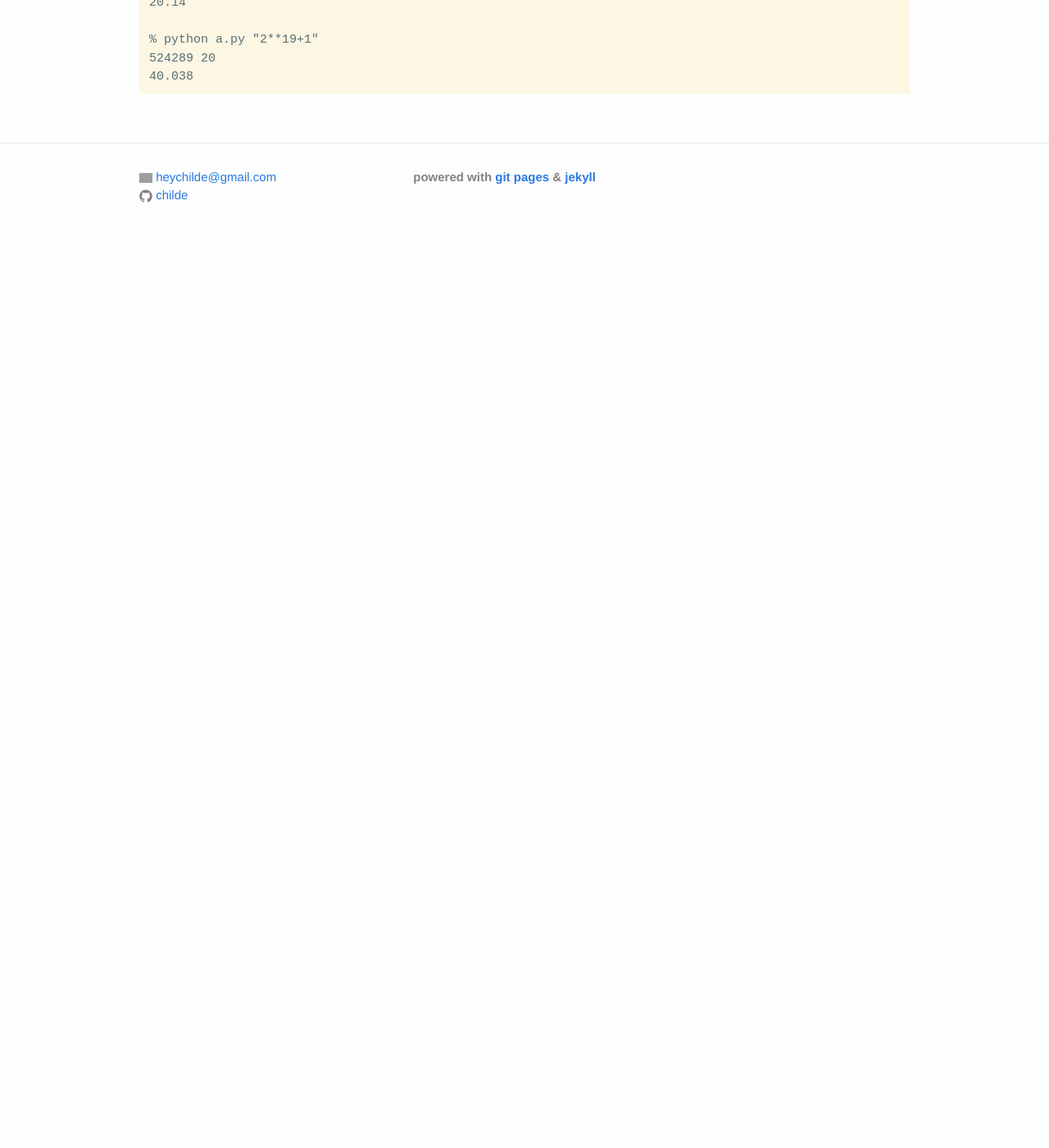
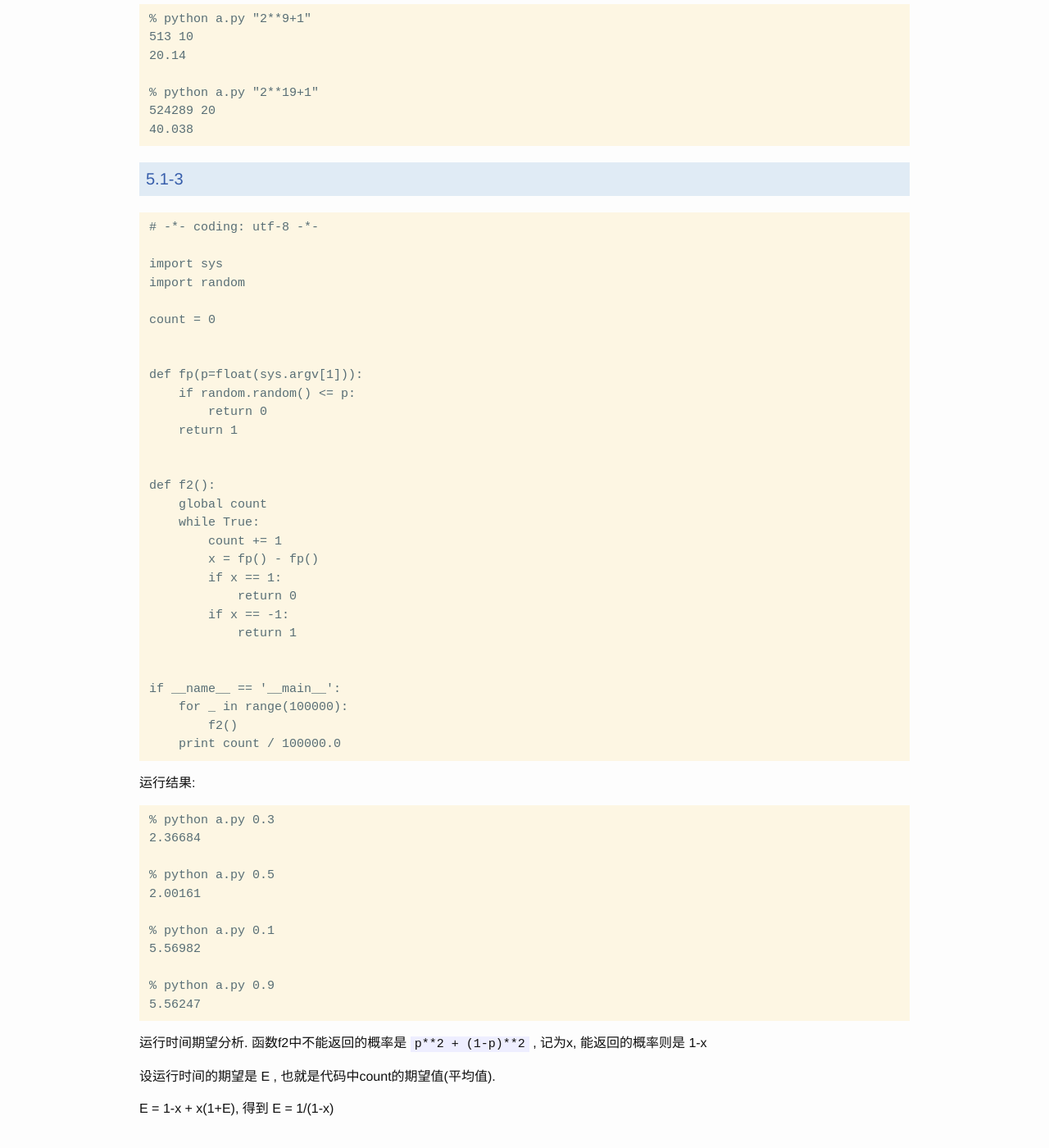
Before and after one commit to childe/ohmycat, a Jekyll site: the page built from _posts/2018-11-10-Introduction-to-Algorithms-3.md, in a window 1280 px wide and 1400 px high, scrolled down 2230 px. Shown: the whole window at 82% size. Built offline with Jekyll 4.4.1, drawn with Linux system fonts in a browser that asks for light colours; before the commit the page ends 2540 px from its top, so only the background shows below that; some of the changed text lies outside the part shown; grey boxes are pictures that could not be loaded.

Commit message:
modified:   _posts/2018-11-10-Introduction-to-Algorithms-3.md

````diff
--- a/_posts/2018-11-10-Introduction-to-Algorithms-3.md
+++ b/_posts/2018-11-10-Introduction-to-Algorithms-3.md
@@ -51,13 +51,15 @@ while r > n {
 return n
 ```
 
-我说他*不可靠*, 是因为这个 `while r > x` 的条件可能永远达成不了, 最坏时间复杂度应该是无限大吧, 但还是可以计算一下平均时间复杂度. 我算下来, 平均时间复杂度是 O(n), 这里的n不是x, 就是上面描述里面的n. 精确的说, 是2n
+我说他*不可靠*, 是因为这个 `while r > x` 的条件可能永远达成不了, 最坏时间复杂度应该是无限大吧, 但还是可以计算一下平均时间复杂度. 我算下来, 平均时间复杂度是 O(n), 这里的n不是x, 就是上面描述里面的n. 精确的说, 平均运行时间是2n
 
 计算方式如下:
 
 首先呢, 如果x正好是2的某整数次方, 那么不会死循环, 一次过! 坏情况是x正好是2的某整数次方+1, 这种情况下, 一次过的概率只有1/2, 还有1/2的概率需要重新再来一次.
 
-写了个程序验证了一下运行时间, 证明参考下一题, 证明思路是一样的.
+设期望运行时间, 也就是 `r = 2*r + rand(0,1)` 这行代码的运行次数的期望, 为 f(n), 那么 f(n) = 1/2 * n + 1/2 * (1+f(n)) , 求得 f(n) = 2n
+
+写了个程序验证了一下运行时间
 
 ```
 # -*- coding: utf-8 -*-
@@ -101,3 +103,59 @@ if __name__ == '__main__':
 524289 20
 40.038
 ```
+
+## 5.1-3
+
+```
+# -*- coding: utf-8 -*-
+
+import sys
+import random
+
+count = 0
+
+
+def fp(p=float(sys.argv[1])):
+    if random.random() <= p:
+        return 0
+    return 1
+
+
+def f2():
+    global count
+    while True:
+        count += 1
+        x = fp() - fp()
+        if x == 1:
+            return 0
+        if x == -1:
+            return 1
+
+
+if __name__ == '__main__':
+    for _ in range(100000):
+        f2()
+    print count / 100000.0
+```
+
+运行结果:
+
+```
+% python a.py 0.3
+2.36684
+
+% python a.py 0.5
+2.00161
+
+% python a.py 0.1
+5.56982
+
+% python a.py 0.9
+5.56247
+```
+
+运行时间期望分析. 函数f2中不能返回的概率是 `p**2 + (1-p)**2` , 记为x, 能返回的概率则是 1-x
+
+设运行时间的期望是 E , 也就是代码中count的期望值(平均值).
+
+E = 1-x + x(1+E), 得到 E = 1/(1-x)
````
